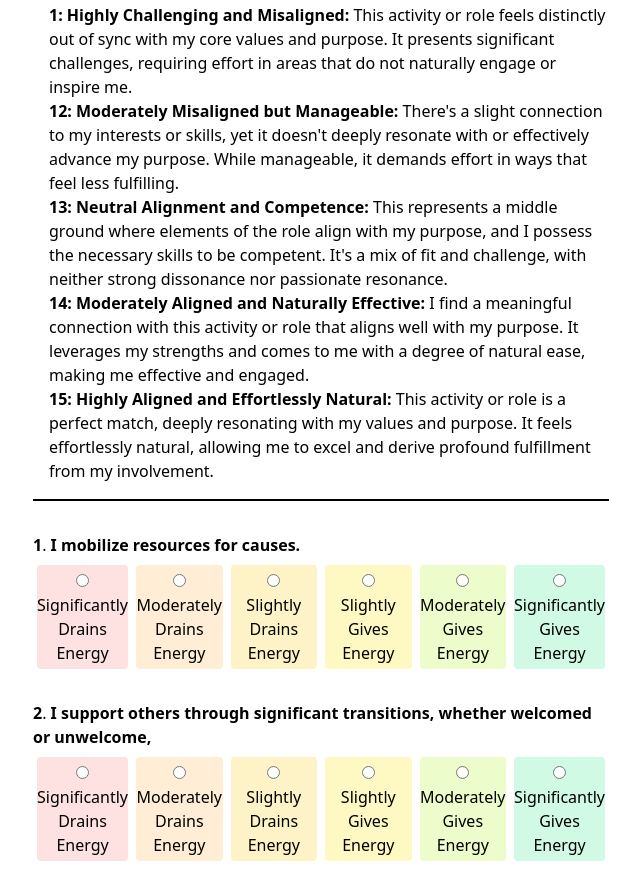
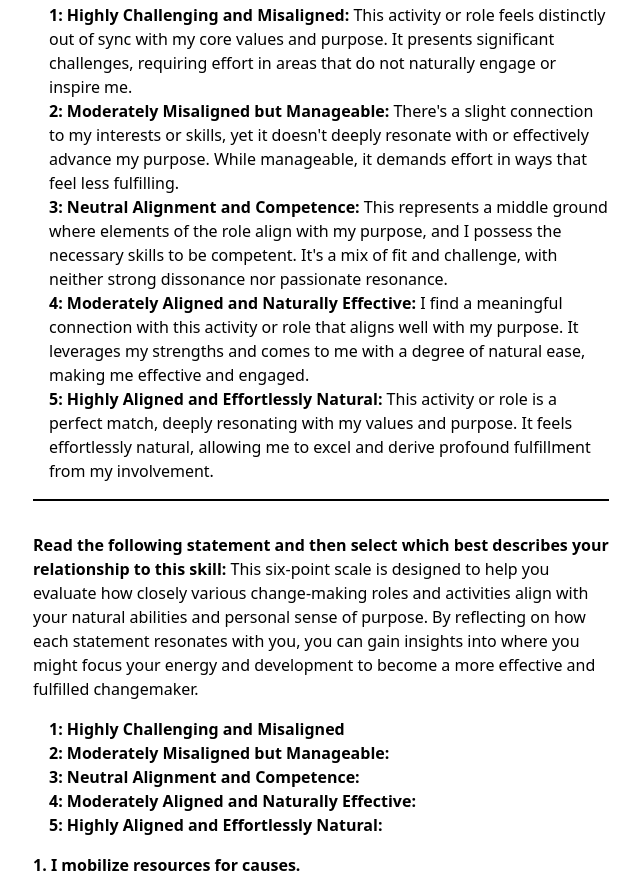
Before and after one commit to ianb/I2C-Changemaker-Roles-Assessment, a website: page docs/index.html in a window 1280 px wide. Shown: the part 1141-2021 px from the top of the page, without its empty margins (319-959 px from the left). Drawn offline with Linux system fonts and the light colour scheme.

Commit message:
Update index.html

```diff
--- a/docs/index.html
+++ b/docs/index.html
@@ -77,12 +77,24 @@ The <b> Six-Point Scale for Changemaking Roles</b> is designed to help you evalu
 
       <p class="mb-4 ml-4">
                <b>1: Highly Challenging and Misaligned:</b> This activity or role feels distinctly out of sync with my core values and purpose. It presents significant challenges, requiring effort in areas that do not naturally engage or inspire me. <br>
-<b>12: Moderately Misaligned but Manageable:</b> There's a slight connection to my interests or skills, yet it doesn't deeply resonate with or effectively advance my purpose. While manageable, it demands effort in ways that feel less fulfilling.<br>
-<b>13: Neutral Alignment and Competence:</b> This represents a middle ground where elements of the role align with my purpose, and I possess the necessary skills to be competent. It's a mix of fit and challenge, with neither strong dissonance nor passionate resonance.<br>
-<b>14: Moderately Aligned and Naturally Effective:</b> I find a meaningful connection with this activity or role that aligns well with my purpose. It leverages my strengths and comes to me with a degree of natural ease, making me effective and engaged.<br>
-<b>15: Highly Aligned and Effortlessly Natural:</b> This activity or role is a perfect match, deeply resonating with my values and purpose. It feels effortlessly natural, allowing me to excel and derive profound fulfillment from my involvement.<br>
+<b>2: Moderately Misaligned but Manageable:</b> There's a slight connection to my interests or skills, yet it doesn't deeply resonate with or effectively advance my purpose. While manageable, it demands effort in ways that feel less fulfilling.<br>
+<b>3: Neutral Alignment and Competence:</b> This represents a middle ground where elements of the role align with my purpose, and I possess the necessary skills to be competent. It's a mix of fit and challenge, with neither strong dissonance nor passionate resonance.<br>
+<b>4: Moderately Aligned and Naturally Effective:</b> I find a meaningful connection with this activity or role that aligns well with my purpose. It leverages my strengths and comes to me with a degree of natural ease, making me effective and engaged.<br>
+<b>5: Highly Aligned and Effortlessly Natural:</b> This activity or role is a perfect match, deeply resonating with my values and purpose. It feels effortlessly natural, allowing me to excel and derive profound fulfillment from my involvement.<br>
   </p>
       </div>
+      <p class="mb-4">
+ <b>Read the following statement and then select which best describes your relationship to this skill:</b> This six-point scale is designed to help you evaluate how closely various change-making roles and activities align with your natural abilities and personal sense of purpose. By reflecting on how each statement resonates with you, you can gain insights into where you might focus your energy and development to become a more effective and fulfilled changemaker.
+   </p>
+
+
+      <p class="mb-4 ml-4">
+               <b>1: Highly Challenging and Misaligned<br>
+<b>2: Moderately Misaligned but Manageable:</b> <br>
+<b>3: Neutral Alignment and Competence:</b> <br>
+<b>4: Moderately Aligned and Naturally Effective:</b> <br>
+<b>5: Highly Aligned and Effortlessly Natural:</b> <br>
+  </p>
 
       <ol id="questions">
 
```
